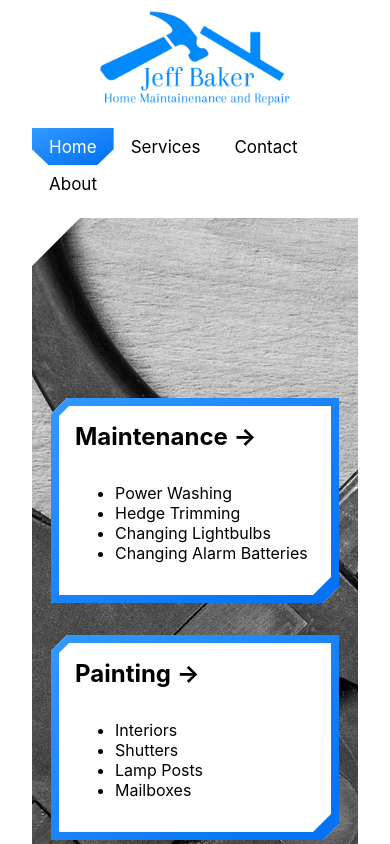
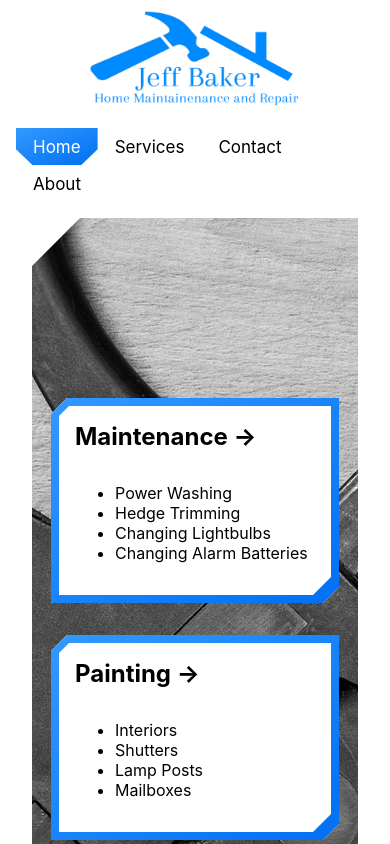
Before and after one commit to baker339/jeffhomerepair, a Next.js app: page / in a window 390 px wide. Shown: the top 844 px of the page. Built offline with nearby package versions, Linux system fonts and the light colour scheme.

Commit message:
updated mobile nav

```diff
--- a/styles/Home.module.css
+++ b/styles/Home.module.css
@@ -258,6 +258,7 @@
     justify-content: space-between;
     flex-direction: column;
     margin-bottom: 1rem;
+    margin-inline: -1rem;
   }
 
   .topnav img {
```
